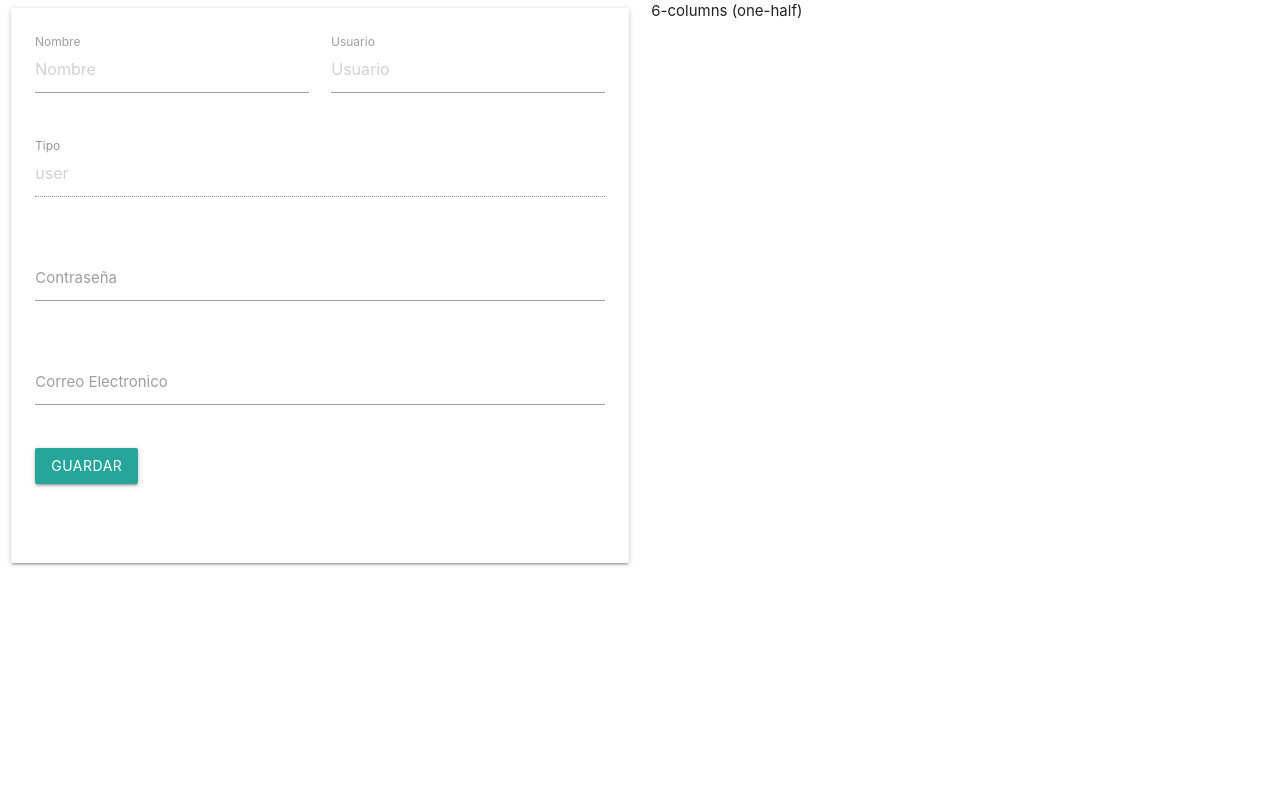
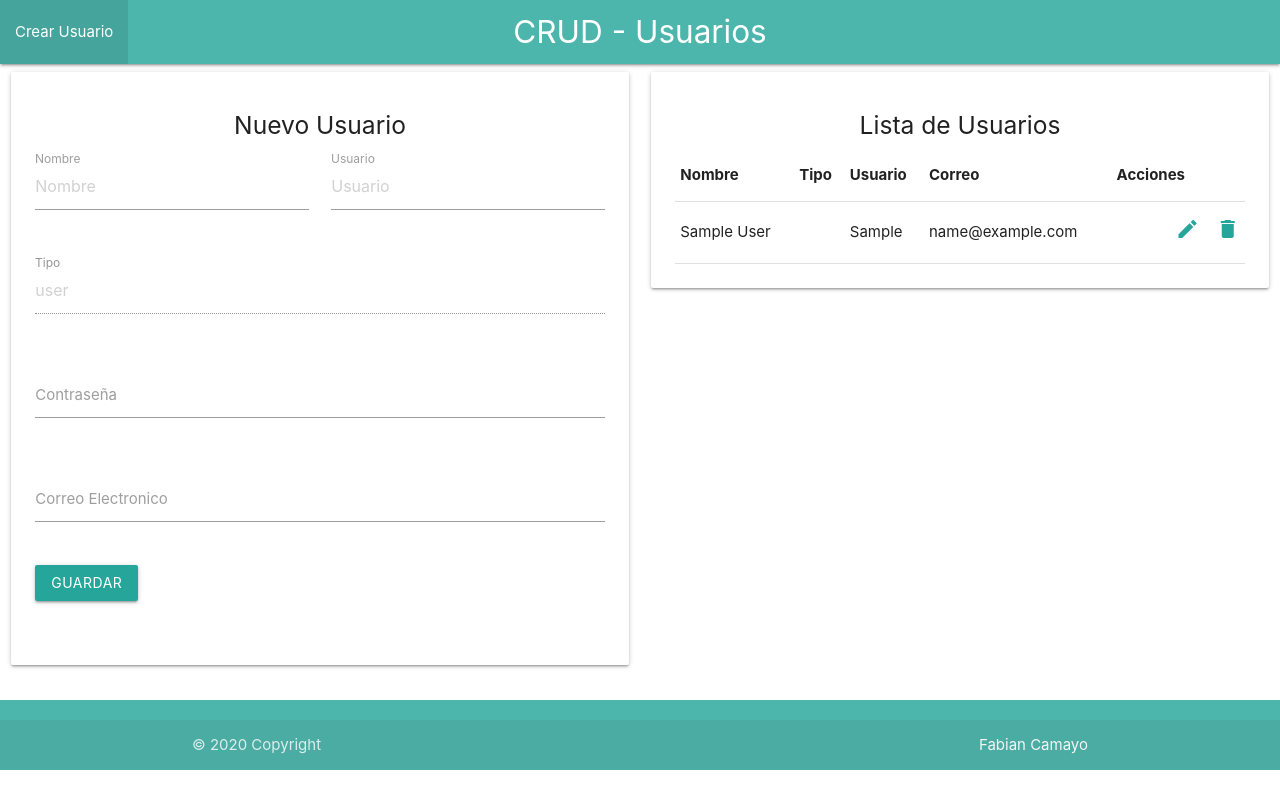
Before and after one commit to fabian-camayo/CRUDUsers, a PHP site: page / in a window 1280 px wide. Run offline with PHP 8.4, Linux system fonts and the light colour scheme; tables that the repository leaves empty hold one stand-in row (values such as "Sample post"); a stand-in replaces the project's code that opens the database connection; some libraries are stand-ins or nearby versions.

Commit message:
Ajuste y desarrollo de crud

```diff
--- /dev/null
+++ b/assets/js/validator.js
@@ -0,0 +1,271 @@
+jQuery.fn.validate = function ()
+{
+    /* Mensajes por defecto */
+    var _mensaje = {
+        campo_obligatorio: 'Este campo es obligatorio',
+        campo_numerico: 'Este campo no es numérico',
+        campo_correo: 'Este campo no es un correo',
+        campo_longitud: 'Este campo debe tener una longitud de {0} caracteres',
+        campo_min: 'Este campo debe tener como mínimo {0} caracteres',
+        campo_max: 'Este campo debe tener como máximo {0} caracteres',
+        campo_valido: 'Este campo no es válido',
+        campo_ip: 'Este campo no es una IP válida',
+        campo_url: 'Este campo no es una URL válida',
+        campo_social_twitter: 'Este campo no es una URL válida de Twitter',
+        campo_social_facebook: 'Este campo no es una URL válida de Facebook',
+        campo_social_youtube: 'Este campo no es una URL válida de Youtube'
+    };
+
+    var form = $(this);
+
+    try {
+        /* Cuenta los posibles errores encontrados */
+        var errores = 0;
+
+        /* Los controles encontrados por nuestra Clase de CSS */
+        var controles = $('[data-validacion-tipo]', form);
+
+        /* Comenzamos a validar cada control */
+        $.each(controles, function () {
+
+            /* El control actual del arreglo */
+            var obj = $(this);
+
+            /* No nos interesa validar controles con el estado readonly/disabled */
+            if (!obj.prop('readonly') || !obj.prop('disabled'))
+            {
+                if ($(this).data('validacion-tipo') != undefined) {
+                    /* El tipo de validacion asignado a este control */
+                    $.each($(this).data('validacion-tipo').split('|'), function (i, v) {
+
+                        /* El control donde vamos agregar el texto */
+                        var small = $('<small />');
+
+                        /* El contenedor del control */
+                        var form_group = obj.closest('.form-group');
+                        form_group.removeClass('has-error'); /* Limpiamos el estado de error */
+
+                        /* Capturamos el label donde queremos mostrar el mensaje */
+                        var label = form_group.find('label');
+                        label.find('small').remove(); /* Eliminamos el mensaje anterior */
+                        label.append(small);
+
+                        /* Validamos si es requerido */
+                        if (v == 'requerido') {
+                            if (obj.val().length == 0) {
+
+                                /* Contamos que hay un error */
+                                errores++;
+
+                                /* Agregamos la clase de bootstrap de errores */
+                                form_group.addClass('has-error');
+
+                                /* Mostramos el mensaje */
+                                if (obj.data('validacion-mensaje') == undefined) {
+                                    small.text(_mensaje.campo_obligatorio);
+                                } else {
+                                    small.text(obj.data('validacion-mensaje'));
+                                }
+
+                                return false; /* Rompe el bucle */
+                            }
+                        }
+
+                        /* Validamos si es numérico */
+                        if (v == 'numero') {
+                            if (!obj.val().match(/^([0-9])*[.]?[0-9]*$/) && obj.val().length > 0) {
+
+                                errores++;
+                                form_group.addClass('has-error');
+
+                                /* Mostramos el mensaje */
+                                if (obj.data('validacion-mensaje') == undefined) {
+                                    small.text(_mensaje.campo_numerico);
+                                } else {
+                                    small.text(obj.data('validacion-mensaje'));
+                                }
+
+                                return false; /* Rompe el bucle */
+                            }
+                        }
+
+                        /* Validamos si es un email */
+                        if (v == 'email') {
+                            if (!obj.val().match(/^[0-9a-z_\-\.]+@[0-9a-z\-\.]+\.[a-z]{2,4}$/i) && obj.val().length > 0) {
+
+                                errores++;
+                                form_group.addClass('has-error');
+
+                                /* Mostramos el mensaje */
+                                if (obj.data('validacion-mensaje') == undefined) {
+                                    small.text(_mensaje.campo_correo);
+                                } else {
+                                    small.text(obj.data('validacion-mensaje'));
+                                }
+
+                                return false; /* Rompe el bucle */
+                            }
+                        }
+
+                        /* Longitud de caracteres a tener */
+                        if (v.indexOf('longitud') > -1 && obj.val().length > 0) {
+
+                            // Necesitamos saber la longitud máxima
+                            var _longitud = v.split(':');
+                            if (obj.val().length != _longitud[1]) {
+
+                                errores++;
+                                form_group.addClass('has-error');
+
+                                /* Mostramos el mensaje */
+                                if (obj.data('validacion-mensaje') == undefined) {
+                                    small.text(_mensaje.campo_longitud.replace('{0}', _longitud[1]));
+                                } else {
+                                    small.text(obj.data('validacion-mensaje'));
+                                }
+
+                                return false; /* Rompe el bucle */
+                            }
+                        }
+
+                        /* Cantidad minima de caracteres */
+                        if (v.indexOf('min') > -1 && obj.val().length > 0) {
+
+                            // Necesitamos saber la longitud máxima
+                            var _min = v.split(':');
+                            if (obj.val().length < _min[1]) {
+
+                                errores++;
+                                form_group.addClass('has-error');
+
+                                /* Mostramos el mensaje */
+                                if (obj.data('validacion-mensaje') == undefined) {
+                                    small.text(_mensaje.campo_min.replace('{0}', _min[1]));
+                                } else {
+                                    small.text(obj.data('validacion-mensaje'));
+                                }
+
+                                return false; /* Rompe el bucle */
+                            }
+                        }
+
+                        /* Cantidad maxima de caracteres */
+                        if (v.indexOf('max') > -1 && obj.val().length > 0) {
+
+                            // Necesitamos saber la longitud máxima
+                            var _min = v.split(':');
+                            if (obj.val().length > _min[1]) {
+
+                                errores++;
+                                form_group.addClass('has-error');
+
+                                if (obj.data('validacion-mensaje') == undefined) {
+                                    small.text(_mensaje.campo_max.replace('{0}', _min[1]));
+                                } else {
+                                    small.text(obj.data('validacion-mensaje'));
+                                }
+
+                                return false; /* Rompe el bucle */
+                            }
+                        }
+
+                        /* Validación mediante una funcion personalizada */
+                        if (v.indexOf('funcion') > -1 && obj.val().length > 0) {
+
+                            // Necesitamos saber la longitud máxima
+                            var _funcion = v.split(':');
+
+                            // Respuesta de la funcion
+                            var _respuesta = false;
+
+                            // Espera parámetros
+                            if (_funcion.length >= 3) {
+                                _respuesta = window[_funcion[1]].apply(this, _funcion[2].split(','));
+                            } else {
+                                _respuesta = window[_funcion[1]]();
+                            }
+
+                            /* Mostramos el mensaje */
+                            if (!_respuesta || _respuesta == undefined) {
+
+                                errores++;
+                                form_group.addClass('has-error');
+
+                                if (obj.data('validacion-mensaje') == undefined) {
+                                    small.text(_mensaje.campo_valido);
+                                } else {
+                                    small.text(obj.data('validacion-mensaje'));
+                                }
+
+                                return false;
+                            }
+                        }
+
+                        /* Válidamos una IP */
+                        if (v == 'ip') {
+                            if (!obj.val().match(/^(25[0-5]|2[0-4][0-9]|[01]?[0-9][0-9]?)\.(25[0-5]|2[0-4][0-9]|[01]?[0-9][0-9]?)\.(25[0-5]|2[0-4][0-9]|[01]?[0-9][0-9]?)\.(25[0-5]|2[0-4][0-9]|[01]?[0-9][0-9]?)$/) && obj.val().length > 0) {
+
+                                errores++;
+                                form_group.addClass('has-error');
+
+                                /* Mostramos el mensaje */
+                                if (obj.data('validacion-mensaje') == undefined) {
+                                    small.text(_mensaje.campo_ip);
+                                } else {
+                                    small.text(obj.data('validacion-mensaje'));
+                                }
+
+                                return false; /* Rompe el bucle */
+                            }
+                        }
+
+                        /* Válidamos una URL válida */
+                        if (v == 'url') {
+                            if (!obj.val().match(/^(ht|f)tps?:\/\/[a-z0-9-\.]+\.[a-z]{2,4}\/?([^\s<>\#%"\,\{\}\\|\\\^\[\]`]+)?$/) && obj.val().length > 0) {
+
+                                errores++;
+                                form_group.addClass('has-error');
+
+                                /* Mostramos el mensaje */
+                                if (obj.data('validacion-mensaje') == undefined) {
+                                    small.text(_mensaje.campo_url);
+                                } else {
+                                    small.text(obj.data('validacion-mensaje'));
+                                }
+
+                                return false; /* Rompe el bucle */
+                            }
+                        }
+
+                        /* Comparamos con otro control */
+                        if (v.indexOf('compara') > -1 && obj.val().length > 0) {
+                            var _comparacion = true;
+                            var _aComparar = v.split(':');
+
+                            $(_aComparar[1], form).each(function () {
+                                if (obj.val() != $(this).val()) {
+
+                                    errores++;
+                                    form_group.addClass('has-error');
+
+                                    if (obj.data('validacion-mensaje') == undefined) {
+                                        small.text(_mensaje.campo_valido);
+                                    } else {
+                                        small.text(obj.data('validacion-mensaje'));
+                                    }
+                                }
+                            })
+                        }
+
+                    })
+                }
+            }
+        })
+
+        /* Verificamos si ha sido validado */
+        return (errores == 0);
+    } catch (e) {
+        console.error(e);
+        return false;
+    }
+}
--- /dev/null
+++ b/controller/user.controller.php
@@ -0,0 +1,44 @@
+<?php
+require_once 'data/user.php';
+
+class UserController{
+
+    private $data;
+
+    public function __CONSTRUCT(){
+        $this->data = new User();
+    }
+
+    public function Index(){
+                $usr = new User();
+
+        if(isset($_REQUEST['id'])){
+            $usr = $this->data->Search($_REQUEST['id']);
+        }
+        require_once 'views/header.php';
+        require_once 'views/dashboard.php';
+        require_once 'views/footer.php';
+    }
+
+    public function Save(){
+        $usr = new User();
+
+        $usr->id = $_REQUEST['id'];
+        $usr->name = $_REQUEST['name'];
+        $usr->type = 'user';
+        $usr->user = $_REQUEST['user'];
+        $usr->email = $_REQUEST['email'];
+        $usr->password = $_REQUEST['password'];
+
+        $usr->id > 0
+            ? $this->data->Update($usr)
+            : $this->data->Create($usr);
+
+        header('Location: index.php');
+    }
+
+    public function Delete(){
+        $this->data->Delete($_REQUEST['id']);
+        header('Location: index.php');
+    }
+}
--- /dev/null
+++ b/data/database.php
@@ -0,0 +1,10 @@
+<?php
+class Database
+{
+    public static function StartUp()
+    {
+        $pdo = new PDO('mysql:host=localhost;dbname=dbusers;charset=utf8', 'root', '');
+        $pdo->setAttribute(PDO::ATTR_ERRMODE, PDO::ERRMODE_EXCEPTION);
+        return $pdo;
+    }
+}
--- /dev/null
+++ b/data/user.php
@@ -0,0 +1,123 @@
+<?php
+class User
+{
+	private $pdo;
+
+    public $id;
+    public $name;
+    public $user;
+    public $type;
+    public $email;
+    public $password;
+
+	public function __CONSTRUCT()
+	{
+		try
+		{
+			$this->pdo = Database::StartUp();
+		}
+		catch(Exception $e)
+		{
+			die($e->getMessage());
+		}
+	}
+
+	public function Show()
+	{
+		try
+		{
+			$result = array();
+
+			$stm = $this->pdo->prepare("SELECT * FROM users");
+			$stm->execute();
+
+			return $stm->fetchAll(PDO::FETCH_OBJ);
+		}
+		catch(Exception $e)
+		{
+			die($e->getMessage());
+		}
+	}
+
+	public function Search($id)
+	{
+		try
+		{
+			$stm = $this->pdo
+			          ->prepare("SELECT * FROM users WHERE id = ?");
+
+
+			$stm->execute(array($id));
+			return $stm->fetch(PDO::FETCH_OBJ);
+		} catch (Exception $e)
+		{
+			die($e->getMessage());
+		}
+	}
+
+	public function Delete($id)
+	{
+		try
+		{
+			$stm = $this->pdo
+			            ->prepare("DELETE FROM users WHERE id = ?");
+
+			$stm->execute(array($id));
+		} catch (Exception $e)
+		{
+			die($e->getMessage());
+		}
+	}
+
+	public function Update($data)
+	{
+		try
+		{
+			$sql = "UPDATE users SET
+						name     = ?,
+						type     = ?,
+                        user     = ?,
+						email    = ?,
+						password = ?
+				    WHERE id = ?";
+
+			$this->pdo->prepare($sql)
+			     ->execute(
+				    array(
+                        $data->name,
+                        $data->type,
+                        $data->user,
+                        $data->email,
+                        md5($data->password),
+                        $data->id
+					)
+				);
+		} catch (Exception $e)
+		{
+			die($e->getMessage());
+		}
+	}
+
+	public function Create(User $data)
+	{
+		try
+		{
+		$sql = "INSERT INTO users (name,type,user,email,password)
+		        VALUES (?, ?, ?, ?, ?)";
+
+		$this->pdo->prepare($sql)
+		     ->execute(
+				array(
+                    $data->name,
+                    $data->type,
+                    $data->user,
+                    $data->email,
+                    md5($data->password)
+                )
+			);
+		} catch (Exception $e)
+		{
+			die($e->getMessage());
+		}
+	}
+}
--- a/index.php
+++ b/index.php
@@ -1,17 +1,27 @@
-<html lang="es">
-<!DOCTYPE html>
-<head>
-    <meta charset="UTF-8">
-    <meta name="viewport" content="width=device-width, initial-scale=1.0">
-    <!-- Materialize -->
-    <link rel="stylesheet" href="https://cdnjs.cloudflare.com/ajax/libs/materialize/1.0.0/css/materialize.min.css">
-    <script src="https://cdnjs.cloudflare.com/ajax/libs/materialize/1.0.0/js/materialize.min.js"></script>
-    <!-- Jquery -->
-    <script src="http://code.jquery.com/jquery-3.5.1.slim.js" integrity="sha256-DrT5NfxfbHvMHux31Lkhxg42LY6of8TaYyK50jnxRnM=" crossorigin="anonymous"></script>
-    <title>CRUD - USUARIOS</title>
-</head>
-<body>
-    <!--Agregar vista de dashboard-->
-    <?php include("views/dashboard.php");?>
-</body>
-</html>
+<?php
+    require_once 'data/database.php';
+
+    $controller = 'user';
+
+        // FrontController
+        if(!isset($_REQUEST['c']))
+        {
+            require_once "controller/$controller.controller.php";
+            $controller = ucwords($controller) . 'Controller';
+            $controller = new $controller;
+            $controller->Index();
+        }
+        else
+        {
+            // Obtener controlador
+            $controller = strtolower($_REQUEST['c']);
+            $action = isset($_REQUEST['a']) ? $_REQUEST['a'] : 'Index';
+
+            // Instanciar controlador
+            require_once "controller/$controller.controller.php";
+            $controller = ucwords($controller) . 'Controller';
+            $controller = new $controller;
+
+            // Llama  a la accion
+            call_user_func( array( $controller, $action ) );
+        }
--- a/services/utils/connection_close.php
+++ /dev/null
@@ -1,4 +0,0 @@
-<?php
-    //Cerrar conexión
-    mysqli_close($conn);
-?>
--- a/views/dashboard.php
+++ b/views/dashboard.php
@@ -1,34 +1,41 @@
 <div class="row">
+        <!--Formulario usuarios-->
         <div class="col s6">
             <div class="card">
             <div class="card-content">
             <div class="row">
-                <form class="col s12" id="formRegister" action="services/create.php" method="POST">
-                  <div class="row">
+
+                <h5 class="center-align">
+                  <?php echo $usr->id != null ? $usr->name : 'Nuevo Usuario'; ?>
+                </h5>
+
+                <form class="col s12" id="frm-user" action="?c=user&a=Save" method="post" enctype="multipart/form-data">
+                <input type="hidden" name="id" value="<?php echo $usr->id; ?>" />
+                <div class="row">
                     <div class="input-field col s6">
-                      <input placeholder="Nombre" id="name" type="text" class="validate" name="name">
+                      <input placeholder="Nombre" id="name" type="text" class="validate" name="name" value="<?php echo $usr->name; ?>" data-validacion-tipo="requerido|min:3">
                       <label for="name">Nombre</label>
                     </div>
                     <div class="input-field col s6">
-                      <input placeholder="Usuario" id="user" type="text" class="validate" name="user">
+                      <input placeholder="Usuario" id="user" type="text" class="validate" name="user" value="<?php echo $usr->user; ?>" data-validacion-tipo="requerido|min:10">
                       <label for="user">Usuario</label>
                     </div>
                   </div>
                   <div class="row">
                     <div class="input-field col s12">
-                      <input placeholder="user" id="type" type="text" class="validate" name="type"  disabled>
+                      <input placeholder="user" id="type" type="text" class="validate" name="type" disabled>
                       <label for="type">Tipo</label>
                     </div>
                   </div>
                   <div class="row">
                     <div class="input-field col s12">
-                      <input id="password" type="password" class="validate" name="password">
+                      <input id="password" type="password" class="validate" name="password" data-validacion-tipo="requerido|min:5">
                       <label for="password">Contraseña</label>
                     </div>
                   </div>
                   <div class="row">
                     <div class="input-field col s12">
-                      <input id="email" type="email" class="validate" name="email">
+                      <input id="email" type="email" class="validate" name="email" value="<?php echo $usr->email; ?>" data-validacion-tipo="requerido|email">
                       <label for="email">Correo Electronico</label>
                     </div>
                   </div>
@@ -44,5 +51,51 @@
             </div>
             </div>
         </div>
-        <div class="col s6">6-columns (one-half)</div>
+
+
+        <script>
+          $(document).ready(function(){
+            $("#frm-user").submit(function(){
+              return $(this).validate();
+           });
+          })
+        </script>
+
+
+        <!--Lista de usuarios-->
+        <div class="col s6">
+        <div class="card">
+        <div class="card-content">
+        <table>
+          <caption><h5 class="center-align">Lista de Usuarios</h5></caption>
+        <thead>
+          <tr>
+              <th>Nombre</th>
+              <th>Tipo</th>
+              <th>Usuario</th>
+              <th>Correo</th>
+              <th>Acciones</th>
+          </tr>
+        </thead>
+
+        <tbody>
+        <?php foreach($this->data->Show() as $r): ?>
+        <tr>
+            <td><?php echo $r->name; ?></td>
+            <td><?php echo $r->type; ?></td>
+            <td><?php echo $r->user; ?></td>
+            <td><?php echo $r->email; ?></td>
+            <td>
+                <a href="?c=user&a=Index&id=<?php echo $r->id; ?>" class="secondary-content"><i class="material-icons">create</i></a>
+            </td>
+            <td>
+                <a onclick="javascript:return confirm('¿Seguro de eliminar este usuario?');" href="?c=user&a=Delete&id=<?php echo $r->id; ?>" class="secondary-content"><i class="material-icons">delete</i></a>
+            </td>
+        </tr>
+        <?php endforeach; ?>
+        </tbody>
+      </table>
       </div>
+      </div>
+  </div>
+</div>
--- /dev/null
+++ b/views/footer.php
@@ -0,0 +1,10 @@
+        <footer class="page-footer teal lighten-2">
+          <div class="footer-copyright">
+            <div class="container">
+            © 2020 Copyright
+            <a class="grey-text text-lighten-4 right" href="https://github.com/fabian-camayo">Fabian Camayo</a>
+            </div>
+          </div>
+        </footer>
+    </body>
+</html>
--- /dev/null
+++ b/views/header.php
@@ -0,0 +1,30 @@
+<!DOCTYPE html>
+<html lang="es">
+	<head>
+		<title>CRUD - USUARIOS</title>
+
+        <meta charset="UTF-8">
+        <meta name="viewport" content="width=device-width, initial-scale=1.0">
+
+        <!-- Icons -->
+        <link href="https://fonts.googleapis.com/icon?family=Material+Icons" rel="stylesheet">
+        <!-- Materialize -->
+        <link rel="stylesheet" href="https://cdnjs.cloudflare.com/ajax/libs/materialize/1.0.0/css/materialize.min.css">
+        <script src="https://cdnjs.cloudflare.com/ajax/libs/materialize/1.0.0/js/materialize.min.js"></script>
+        <!-- Jquery -->
+        <script src="http://code.jquery.com/jquery-3.5.1.slim.js" integrity="sha256-DrT5NfxfbHvMHux31Lkhxg42LY6of8TaYyK50jnxRnM=" crossorigin="anonymous"></script>
+        <script src="http://code.jquery.com/jquery-1.11.2.min.js"></script>
+        <!--Validator-->
+        <script src="assets/js/validator.js"></script>
+	</head>
+    <body>
+
+    <div>
+    <nav>
+        <div class="nav-wrapper teal lighten-2">
+            <a href="#" class="brand-logo center">CRUD - Usuarios</a>
+            <ul id="nav-mobile" class="left hide-on-med-and-down">
+                <li><a href="?c=user&a=Index">Crear Usuario</a></li>
+            </ul>
+        </div>
+    </nav>
```
Also changed, not shown: database/dbusers.sql (added, +34 -0 lines), services/create.php (deleted, +0 -18 lines), services/utils/connection_open.php (deleted, +0 -14 lines), README.md.
